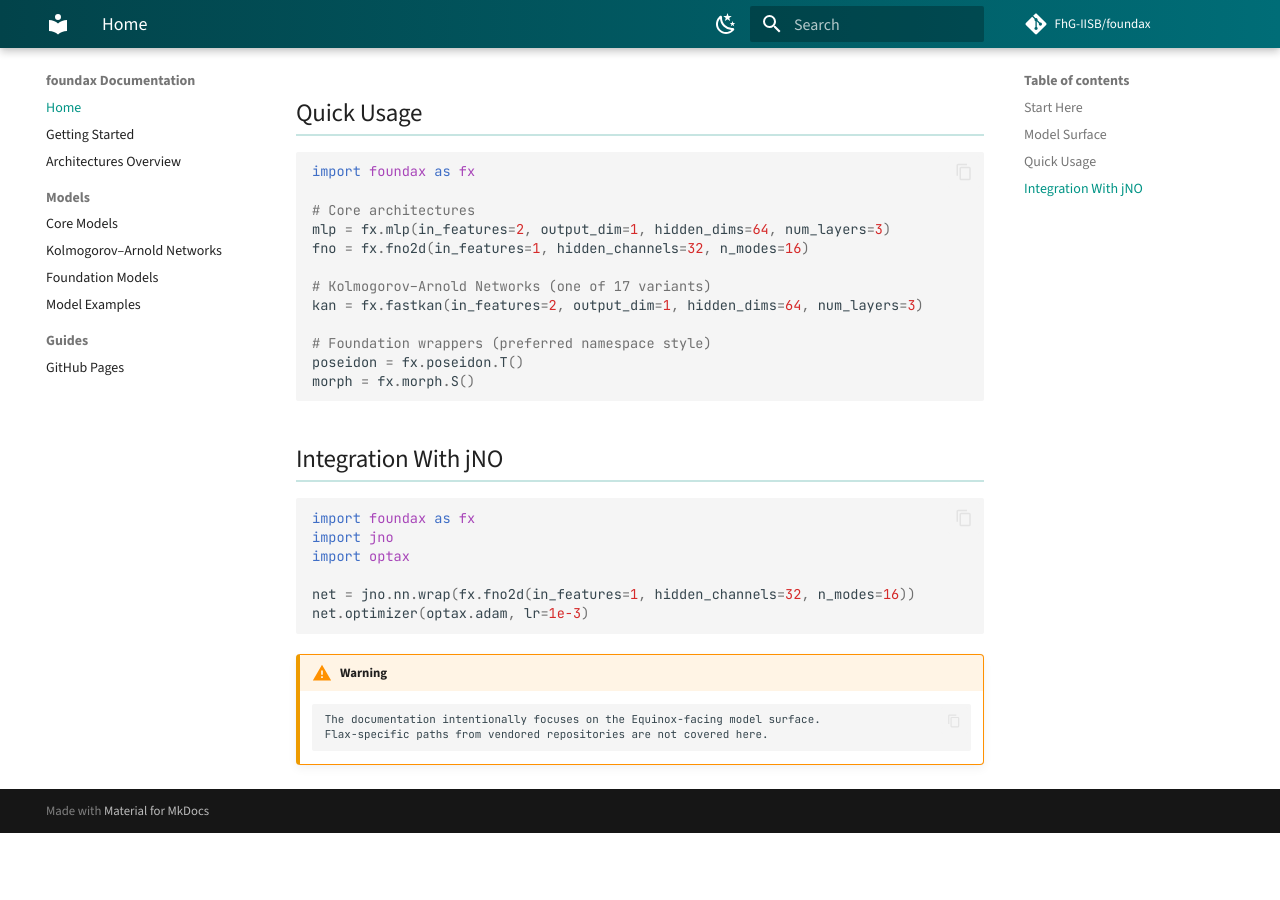
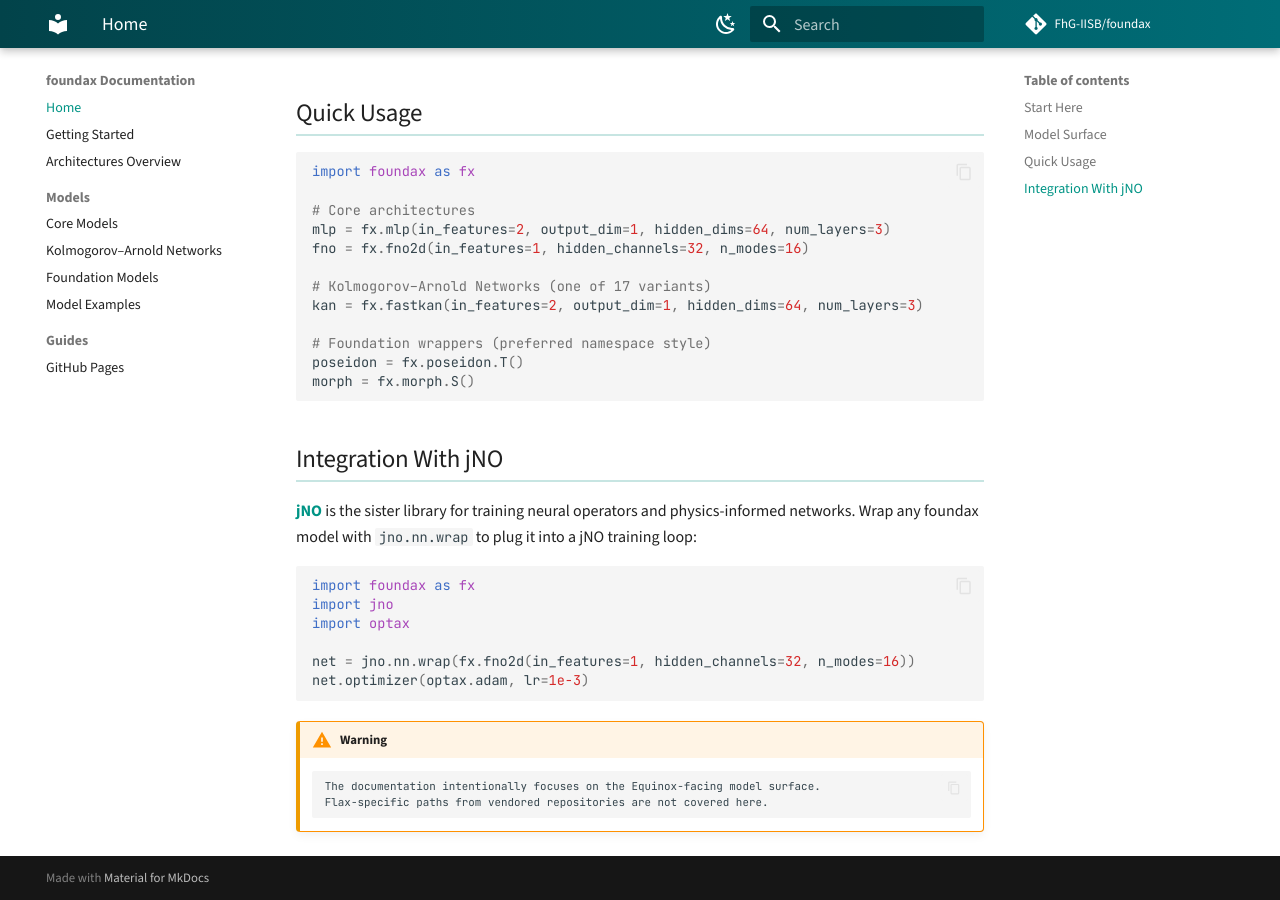
Before and after one commit to FhG-IISB/foundax, an MkDocs documentation site: the page built from docs/index.md, in a window 1280 px wide and 900 px high, scrolled down 1399 px. Built offline with MkDocs 1.6.1 and Material for MkDocs 9.7.7, drawn with Linux system fonts in a browser that asks for light colours; comment, search, counter and statistics services are not loaded; before the commit the page ends 2232 px from its top, so only the background shows below that.

Commit message:
Link jNO from docs landing page
The Integration section had a code snippet but no link to the jNO repo —
new readers had no way to find out what jNO actually is. Add a short
intro line with the GitHub link above the snippet.

````diff
--- a/docs/index.md
+++ b/docs/index.md
@@ -71,6 +71,8 @@
 
 ## Integration With jNO
 
+[**jNO**](https://github.com/FhG-IISB/jNO) is the sister library for training neural operators and physics-informed networks. Wrap any foundax model with `jno.nn.wrap` to plug it into a jNO training loop:
+
 ```python
 import foundax as fx
 import jno
````
